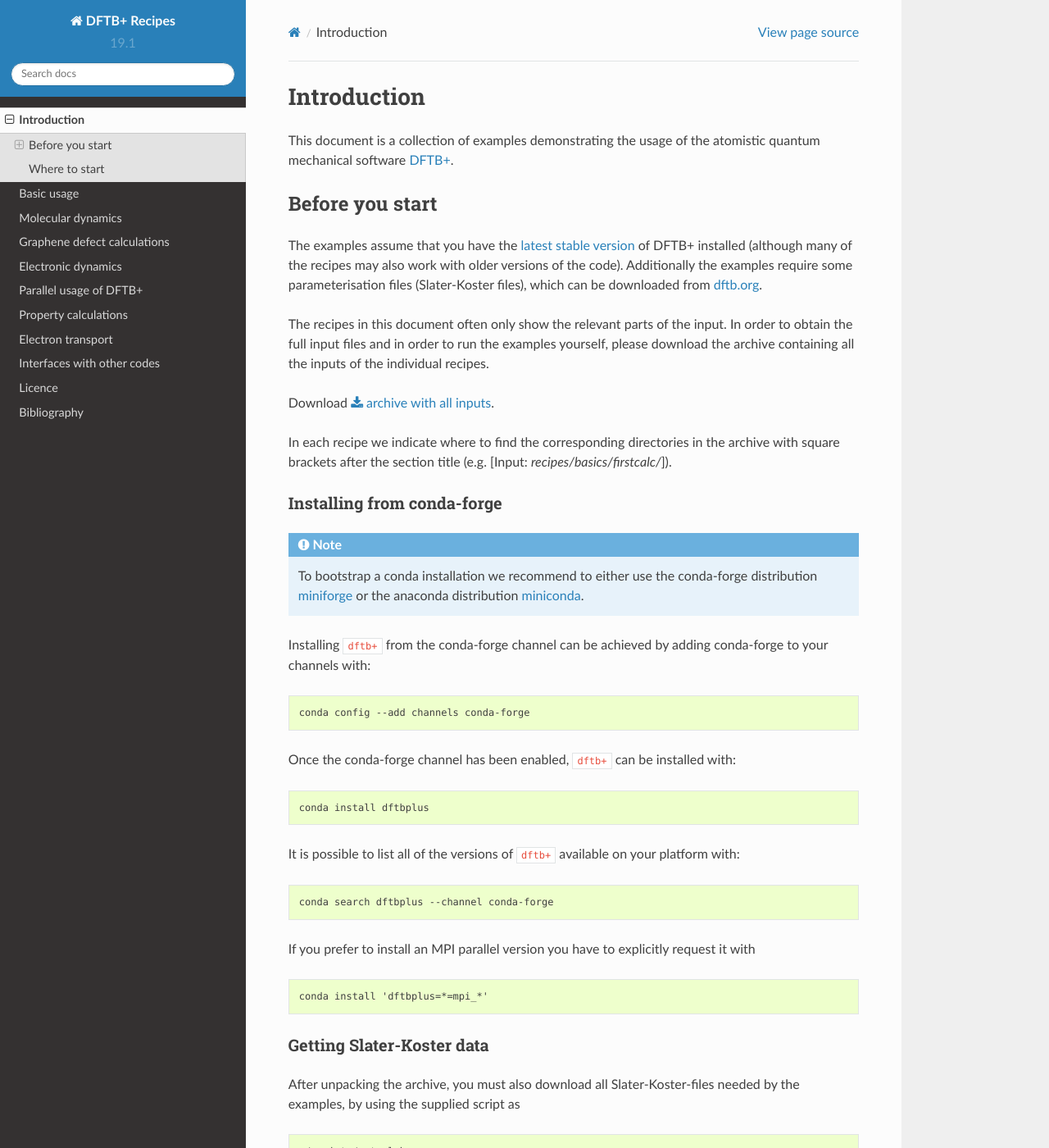
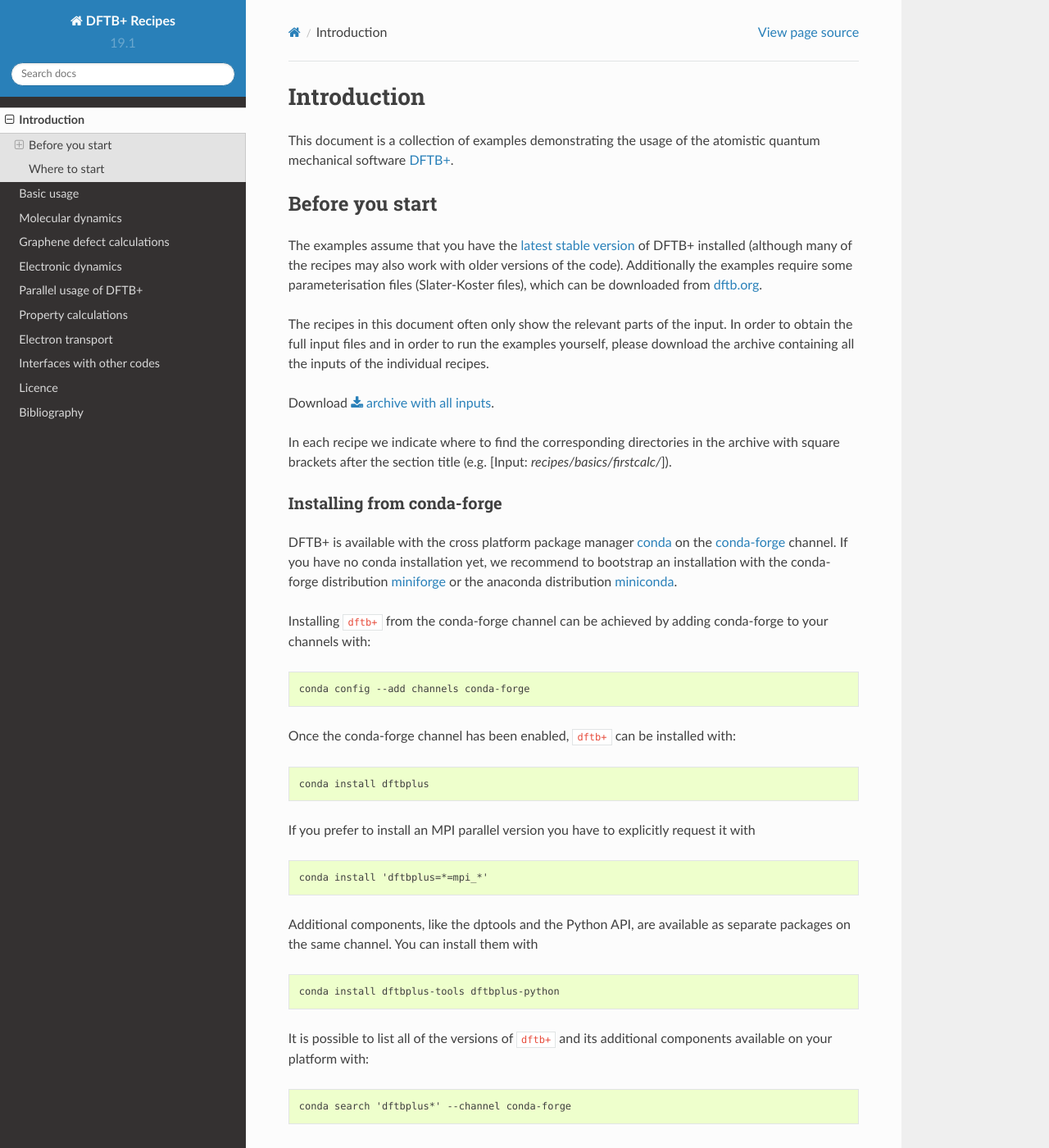
Before and after one commit to dftbplus/recipes, a Sphinx documentation site: the page built from docs/introduction.rst, in a window 1280 px wide and 1400 px high. Shown: the whole window at 82% size. Built offline with Sphinx 7.4.7 and the Read the Docs theme 2.0.0, drawn with Linux system fonts in a browser that asks for light colours.

Commit message:
Add some explanation on conda

```diff
--- a/docs/introduction.rst
+++ b/docs/introduction.rst
@@ -39,13 +39,8 @@
 Installing from conda-forge
 ~~~~~~~~~~~~~~~~~~~~~~~~~~~
 
-.. note::
-
-   To bootstrap a conda installation we recommend to either use
-   the conda-forge distribution
-   `miniforge <https://github.com/conda-forge/miniforge/releases/latest>`_
-   or the anaconda distribution
-   `miniconda <https://docs.conda.io/en/latest/miniconda.html>`_.
+DFTB+ is available with the cross platform package manager `conda <https://en.wikipedia.org/wiki/conda>`_ on the `conda-forge <https://conda-forge.org>`_ channel.
+If you have no conda installation yet, we recommend to bootstrap an installation with the conda-forge distribution `miniforge <https://github.com/conda-forge/miniforge/releases/latest>`_ or the anaconda distribution `miniconda <https://docs.conda.io/en/latest/miniconda.html>`_.
 
 Installing ``dftb+`` from the conda-forge channel can be achieved by adding conda-forge to your channels with:
 
@@ -59,17 +54,24 @@
 
    conda install dftbplus
 
-It is possible to list all of the versions of ``dftb+`` available on your platform with:
-
-.. code-block:: none
-
-   conda search dftbplus --channel conda-forge
-
 If you prefer to install an MPI parallel version you have to explicitly request it with
 
 .. code-block:: none
 
    conda install 'dftbplus=*=mpi_*'
+
+Additional components, like the dptools and the Python API, are available as separate packages on the same channel.
+You can install them with
+
+.. code-block:: none
+
+   conda install dftbplus-tools dftbplus-python
+
+It is possible to list all of the versions of ``dftb+`` and its additional components available on your platform with:
+
+.. code-block:: none
+
+   conda search 'dftbplus*' --channel conda-forge
 
 
 Getting Slater-Koster data
```
